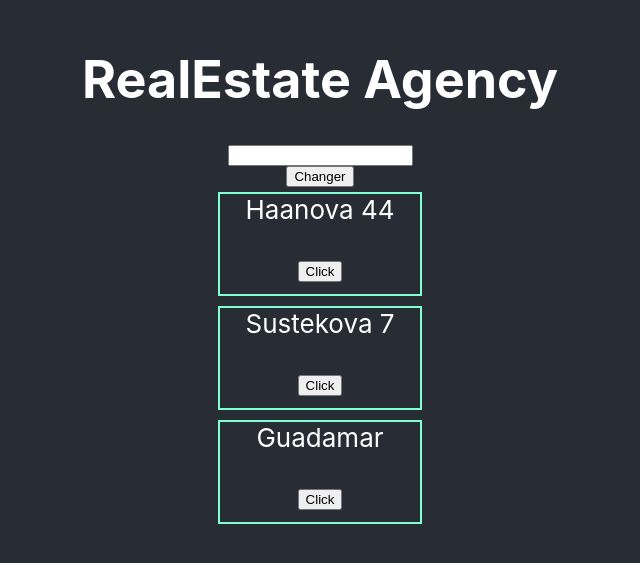
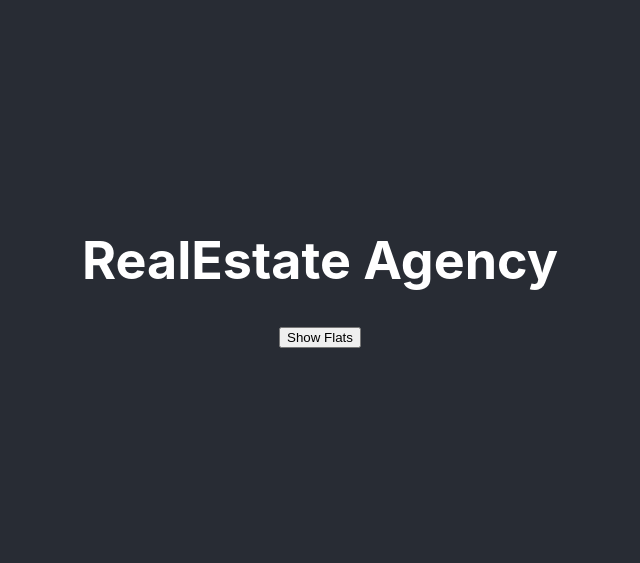
Before and after one commit to DmitriyVetrov/rocket-jump, a React (Create React App) app: page / in a window 1280 px wide. Shown: the part 129-692 px from the top of the page, without its empty margins (320-960 px from the left). Built offline with nearby package versions, Linux system fonts and the light colour scheme.

Commit message:
unit #19 - if else; showFlats ? flats> : null})

```diff
--- a/src/App.js
+++ b/src/App.js
@@ -11,33 +11,37 @@ class App extends Component {
       { addres: "Guadamar", square: "61" },
     ],
     pageTitle: "RealEstate Agency",
-  };
-
-  handleButton = (newTitle) => {
-    this.setState({ pageTitle: newTitle });
+    showFlats: false,
   };
 
   render() {
-    console.log("Render");
+    let flats = null;
+
+    if (this.state.showFlats) {
+      flats = this.state.flats.map((f, i) => {
+        return (
+          <Realt
+            name={f.addres}
+            key={i}
+            onChangeRealt={() => {
+              this.setState({ pageTitle: "changed from " + f.addres });
+            }}
+          />
+        );
+      });
+    }
+
     return (
       <div className='App'>
         <h1>{this.state.pageTitle}</h1>
 
-        <input
-          type='text'
-          onChange={(e) => {
-            this.setState({ pageTitle: e.target.value });
-          }}
-        />
-        <button onClick={this.handleButton.bind(this, "(changed by main btn)")}>
-          Changer
+        <button
+          onClick={() => this.setState({ showFlats: !this.state.showFlats })}
+        >
+          {this.state.showFlats ? "Hide Flats" : "Show Flats"}
         </button>
 
-        {this.state.flats.map((f, i) => {
-          return (
-            <Realt name={f.addres} key={i} onChangeRealt={this.handleButton} />
-          );
-        })}
+        {flats}
       </div>
     );
   }
```
